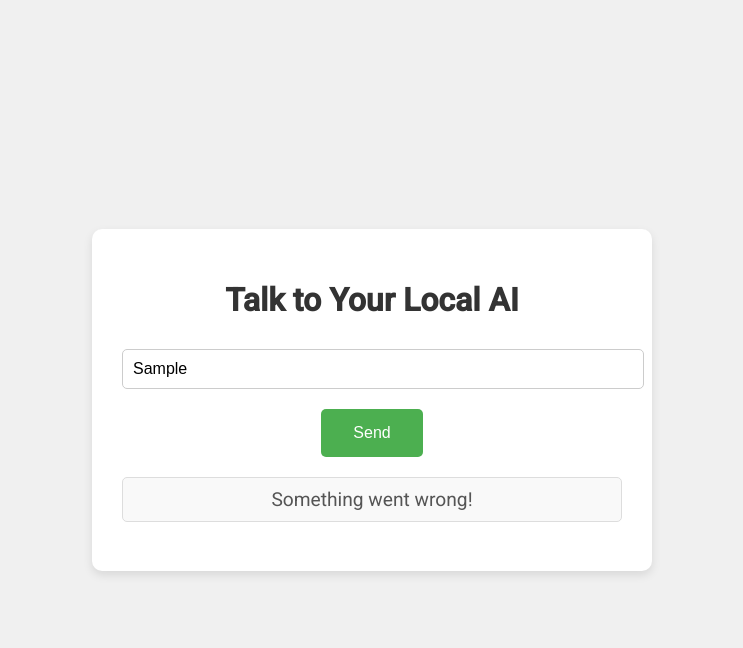
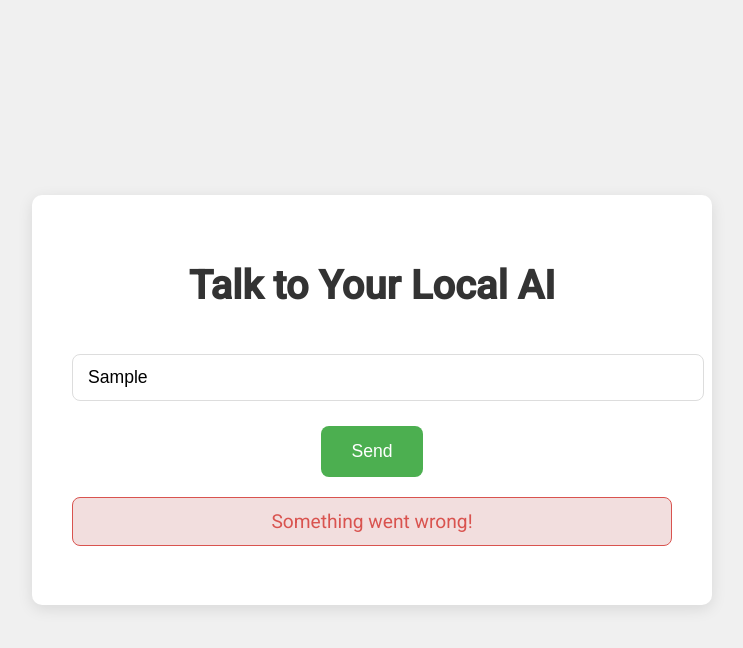
Before and after one commit to sonexeee/Poe-AI, a website: page index.html in a window 1280 px wide. Both pictures are taken after typing "Sample" into the empty fields and a click on the button "Send". Shown: the whole page, without its empty margins (268-1011 px from the left). Drawn offline with Linux system fonts and the light colour scheme; no server answers.

Commit message:
Update index.html

```diff
--- a/index.html
+++ b/index.html
@@ -19,37 +19,45 @@
       align-items: center;
       height: 100vh;
       text-align: center;
+      transition: all 0.3s ease;
     }
     .container {
       background: white;
       border-radius: 10px;
-      padding: 30px;
-      box-shadow: 0 4px 10px rgba(0, 0, 0, 0.1);
+      padding: 40px;
+      box-shadow: 0 4px 15px rgba(0, 0, 0, 0.1);
       width: 100%;
-      max-width: 500px;
+      max-width: 600px;
+      transition: all 0.3s ease;
     }
     h1 {
       color: #333;
-      margin-bottom: 20px;
-      font-size: 2em;
+      margin-bottom: 30px;
+      font-size: 2.5em;
     }
     input {
       width: 100%;
-      padding: 10px;
-      margin: 10px 0;
-      border: 1px solid #ccc;
-      border-radius: 5px;
-      font-size: 1em;
+      padding: 12px 15px;
+      margin: 15px 0;
+      border: 1px solid #ddd;
+      border-radius: 8px;
+      font-size: 1.1em;
+      transition: border-color 0.3s ease;
+    }
+    input:focus {
+      border-color: #4CAF50;
+      outline: none;
     }
     button {
       background-color: #4CAF50;
       color: white;
-      padding: 15px 32px;
-      font-size: 1em;
+      padding: 15px 30px;
+      font-size: 1.1em;
       border: none;
-      border-radius: 5px;
+      border-radius: 8px;
       cursor: pointer;
       margin-top: 10px;
+      transition: background-color 0.3s ease;
     }
     button:hover {
       background-color: #45a049;
@@ -58,10 +66,40 @@
       margin-top: 20px;
       font-size: 1.2em;
       color: #555;
-      padding: 10px;
+      padding: 12px;
       background-color: #f9f9f9;
       border: 1px solid #ddd;
-      border-radius: 5px;
+      border-radius: 8px;
+      animation: fadeIn 0.6s ease;
+      transition: opacity 0.5s ease;
+    }
+    #response.error {
+      color: #d9534f;
+      background-color: #f2dede;
+      border-color: #d9534f;
+    }
+    #response.success {
+      color: #5bc0de;
+      background-color: #d9edf7;
+      border-color: #5bc0de;
+    }
+
+    /* Animation for fade-in effect */
+    @keyframes fadeIn {
+      from {
+        opacity: 0;
+      }
+      to {
+        opacity: 1;
+      }
+    }
+    /* Shake animation for error */
+    @keyframes shake {
+      0% { transform: translateX(0); }
+      25% { transform: translateX(-5px); }
+      50% { transform: translateX(5px); }
+      75% { transform: translateX(-5px); }
+      100% { transform: translateX(0); }
     }
   </style>
 </head>
@@ -81,10 +119,16 @@
 
       if (input.trim() === "") {
         responseElement.innerText = "Please enter a question!";
+        responseElement.classList.add("error");
+        responseElement.classList.remove("success");
+        responseElement.style.animation = "shake 0.5s ease";
         return;
       }
 
       responseElement.innerText = "Thinking...";
+      responseElement.classList.remove("error");
+      responseElement.classList.remove("success");
+      responseElement.style.animation = "";
 
       try {
         const res = await fetch("http://localhost:3000/chat", {
@@ -94,10 +138,19 @@
         });
 
         const data = await res.json();
-        responseElement.innerText = data.response || "Error: No response.";
+        if (data.response) {
+          responseElement.innerText = data.response;
+          responseElement.classList.add("success");
+          responseElement.classList.remove("error");
+        } else {
+          responseElement.innerText = "Error: No response from AI.";
+          responseElement.classList.add("error");
+        }
       } catch (error) {
         console.error(error);
         responseElement.innerText = "Something went wrong!";
+        responseElement.classList.add("error");
+        responseElement.style.animation = "shake 0.5s ease";
       }
     }
   </script>
```
